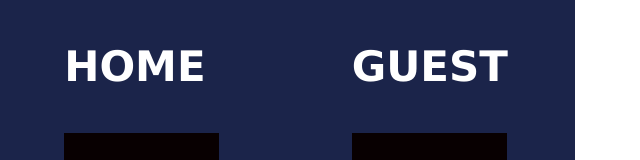
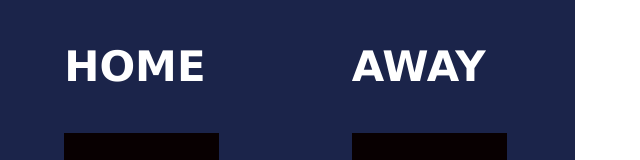
Before and after one commit to Zed7007/Basketball_Scoreboard, a plain HTML site: page index.html in a window 1280 px wide. Shown: the top 160 px of the page, without its empty margins (0-640 px from the left). Drawn offline with Linux system fonts and the light colour scheme; a web font is replaced by a local one.

Commit message:
Update index.html

```diff
--- a/index.html
+++ b/index.html
@@ -25,7 +25,7 @@
 
             <div>
                 <div class="heading">
-                    <h3 >GUEST</h3>
+                    <h3 >AWAY</h3> <!--Changed from Guest to Away to test GitHub tracking-->
                 </div>
                 <div class = "scoreBox">
                     <p id="guestScore">0</p>
```
